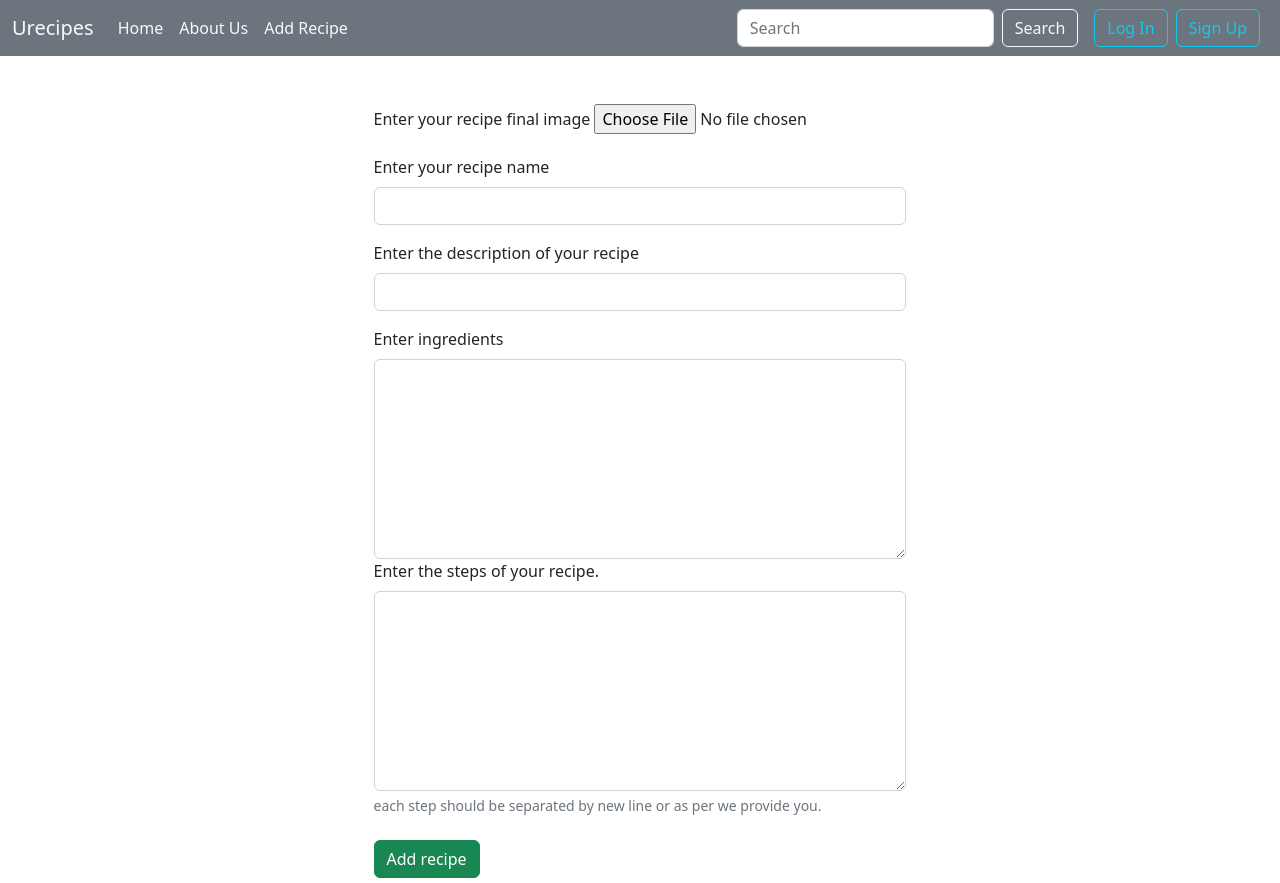
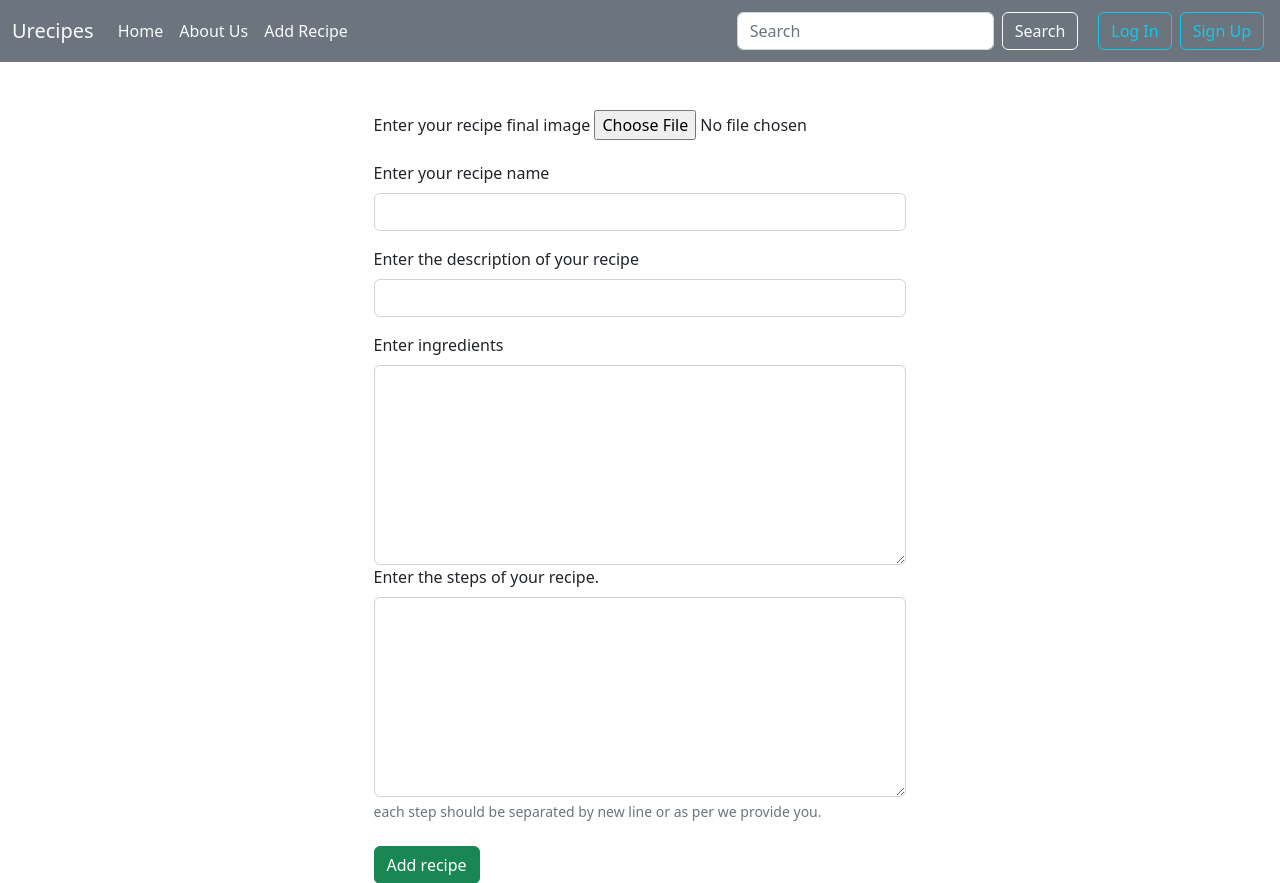
Before and after one commit to KapilKumar2002/Urecipe, a Django app: page /addurecipe/ in a window 1280 px wide. Shown: the top 883 px of the page. Run offline with Django 4.2, Linux system fonts and the light colour scheme.

Commit message:
Update base.html

```diff
--- a/app/templates/app/base.html
+++ b/app/templates/app/base.html
@@ -48,8 +48,8 @@
         {% if user.is_authenticated %}
           <a href="{% url 'app:logout' %}" class="text-light">Log out</a>
         {% else %}
-          <button type="button" class="btn btn-outline-info me-2 " data-bs-toggle="modal" data-bs-target="#loginModal">Log In</button>
-          <button type="button" class="btn btn-outline-info me-2" data-bs-toggle="modal" data-bs-target="#signupModal">Sign Up</button>
+          <button type="button" class="btn btn-outline-info m-1 text-center" data-bs-toggle="modal" data-bs-target="#loginModal">Log In</button>
+          <button type="button" class="btn btn-outline-info m-1" data-bs-toggle="modal" data-bs-target="#signupModal">Sign Up</button>
         {% endif %}
         </div>
     </div>
```
